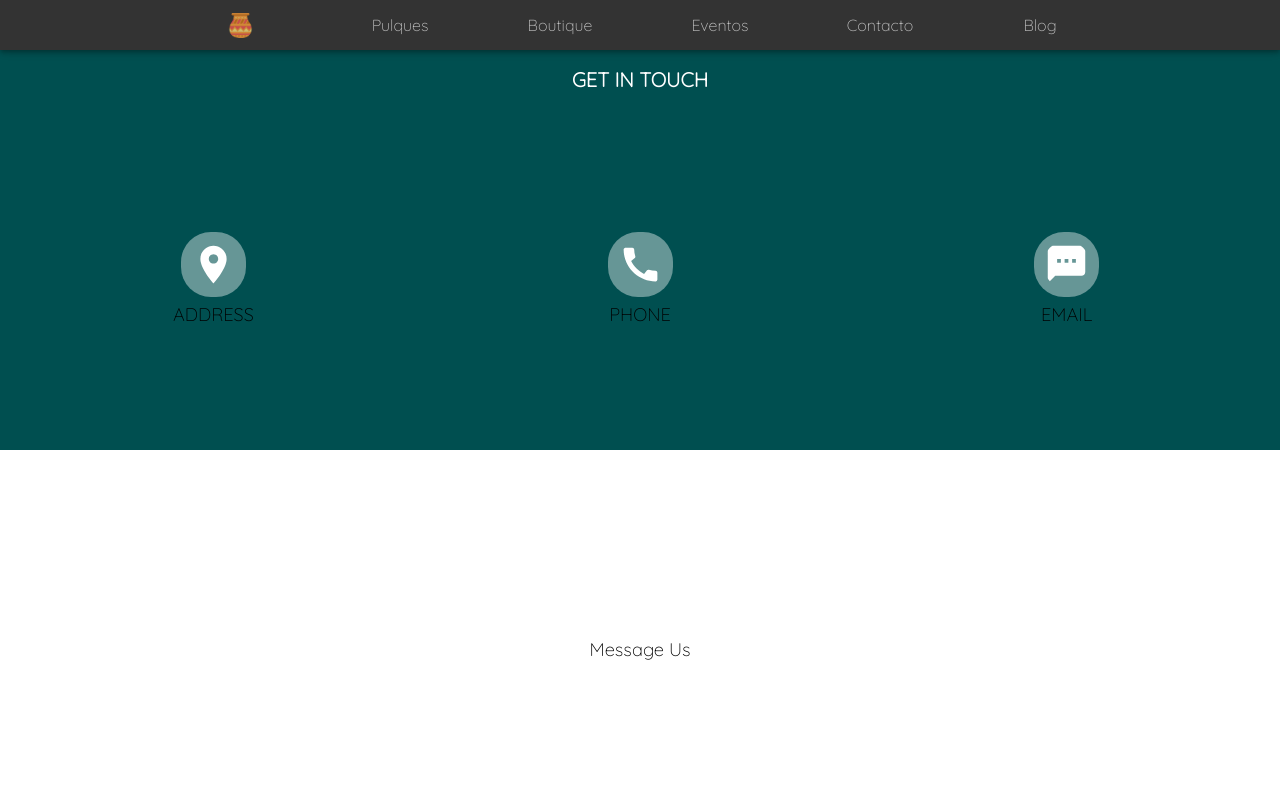
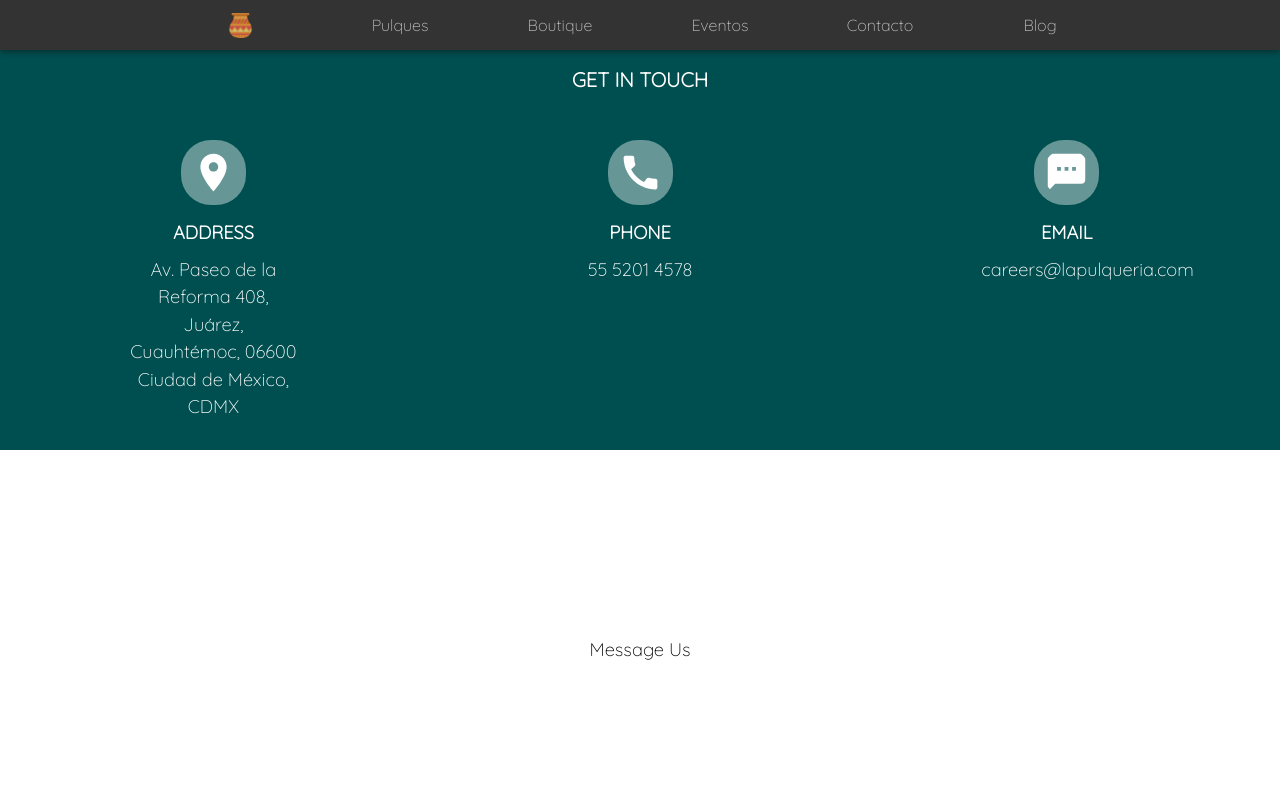
Before and after one commit to monteroch/lapulqueria, a React (Create React App) app: page /contact in a window 1280 px wide. Shown: the top 800 px of the page. Built offline with nearby package versions, Linux system fonts and the light colour scheme.

Commit message:
Feat: Add data to get in touch section

```diff
--- a/src/components/contact/contact.component.js
+++ b/src/components/contact/contact.component.js
@@ -22,15 +22,18 @@ export default function Contact(){
                 <Grid item container className={classes.gitContent}>
                     <Grid item xs={12} sm={4} className={classes.getInTouchItemContainer}>
                        <LocationOnIcon className={classes.itemIcon}/>
-                       <Typography>ADDRESS</Typography>
+                       <Typography className={classes.itemTitle}>ADDRESS</Typography>
+                       <Typography className={classes.address}>Av. Paseo de la Reforma 408, Juárez, Cuauhtémoc, 06600 Ciudad de México, CDMX</Typography>
                     </Grid>
                     <Grid item xs={12} sm={4} className={classes.getInTouchItemContainer}>
                         <CallIcon className={classes.itemIcon}/>
-                        <Typography>PHONE</Typography>
+                        <Typography className={classes.itemTitle}>PHONE</Typography>
+                        <Typography className={classes.address}>55 5201 4578</Typography>
                     </Grid>
                     <Grid item xs={12} sm={4} className={classes.getInTouchItemContainer}>
                         <SmsIcon className={classes.itemIcon}/>
-                        <Typography>EMAIL</Typography>
+                        <Typography className={classes.itemTitle}>EMAIL</Typography>
+                        <Typography className={classes.address}>careers@lapulqueria.com</Typography>
                     </Grid>
                 </Grid>
             </Grid>
--- a/src/components/contact/contact.styles.js
+++ b/src/components/contact/contact.styles.js
@@ -49,5 +49,16 @@ export default makeStyles((theme) => ({
         borderRadius: "30px",
         backgroundColor: "rgba(255, 255, 255, 0.4)",
         padding: "10px"
+    },
+    itemTitle: {
+        fontWeight: "bold",
+        marginTop: "10px",
+        marginBottom: "10px",
+        color: "#ffffff"
+    },
+    address: {
+        color: "#ffffff",
+        paddingLeft: "30%",
+        paddingRight: "30%"
     }
 }));
```
